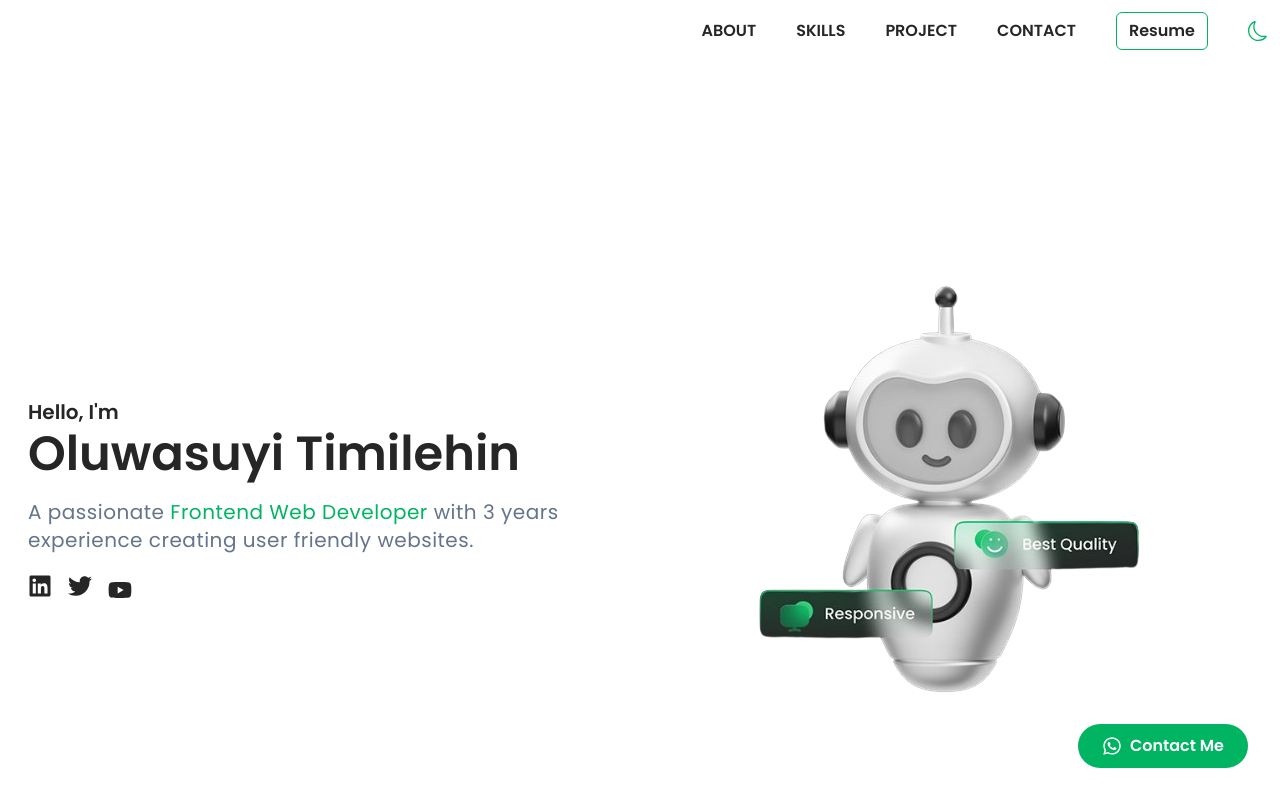
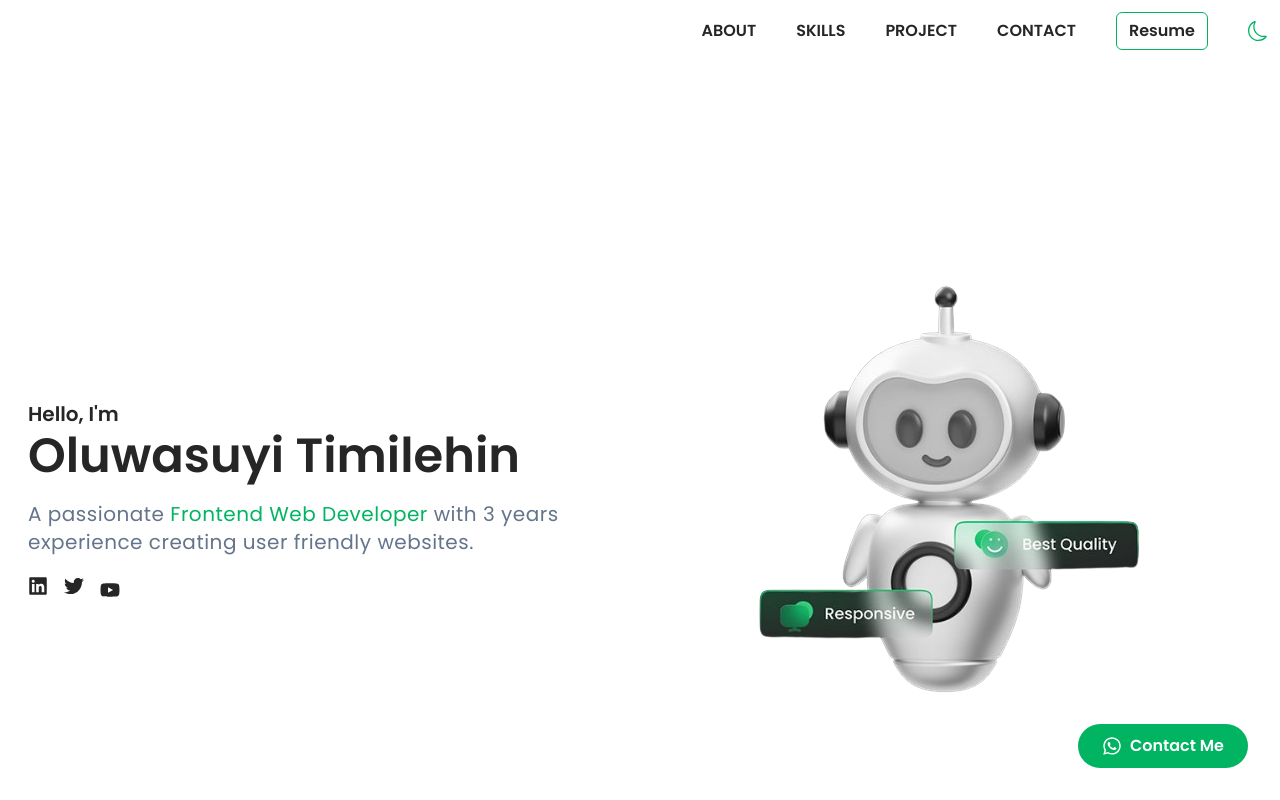
Before and after one commit to Usmanbalogun044/B-LOGUN-USMAN-TEMITOPE-Portfolio, a React (Vite) app in the folder intro/: page / in a window 1280 px wide. Shown: the top 800 px of the page. Built offline with nearby package versions, Linux system fonts and the light colour scheme; some icons are missing.

Commit message:
made changes

```diff
--- a/intro/src/Components/Hero.jsx
+++ b/intro/src/Components/Hero.jsx
@@ -28,7 +28,7 @@ const Hero = () => {
               <span className="text-secondary"> Frontend Web Developer </span>
               with 3 years experience creating user friendly websites.
             </p>
-            <div className="flex space-x-4 text-xl text-white lg:text-2xl">
+            <div className="flex space-x-4 text-xl text-white ">
               <Link
                 to="https://www.linkedin.com/in/oluwasuyi-oluwatimilehin-b474b629a"
                 className=""
```
